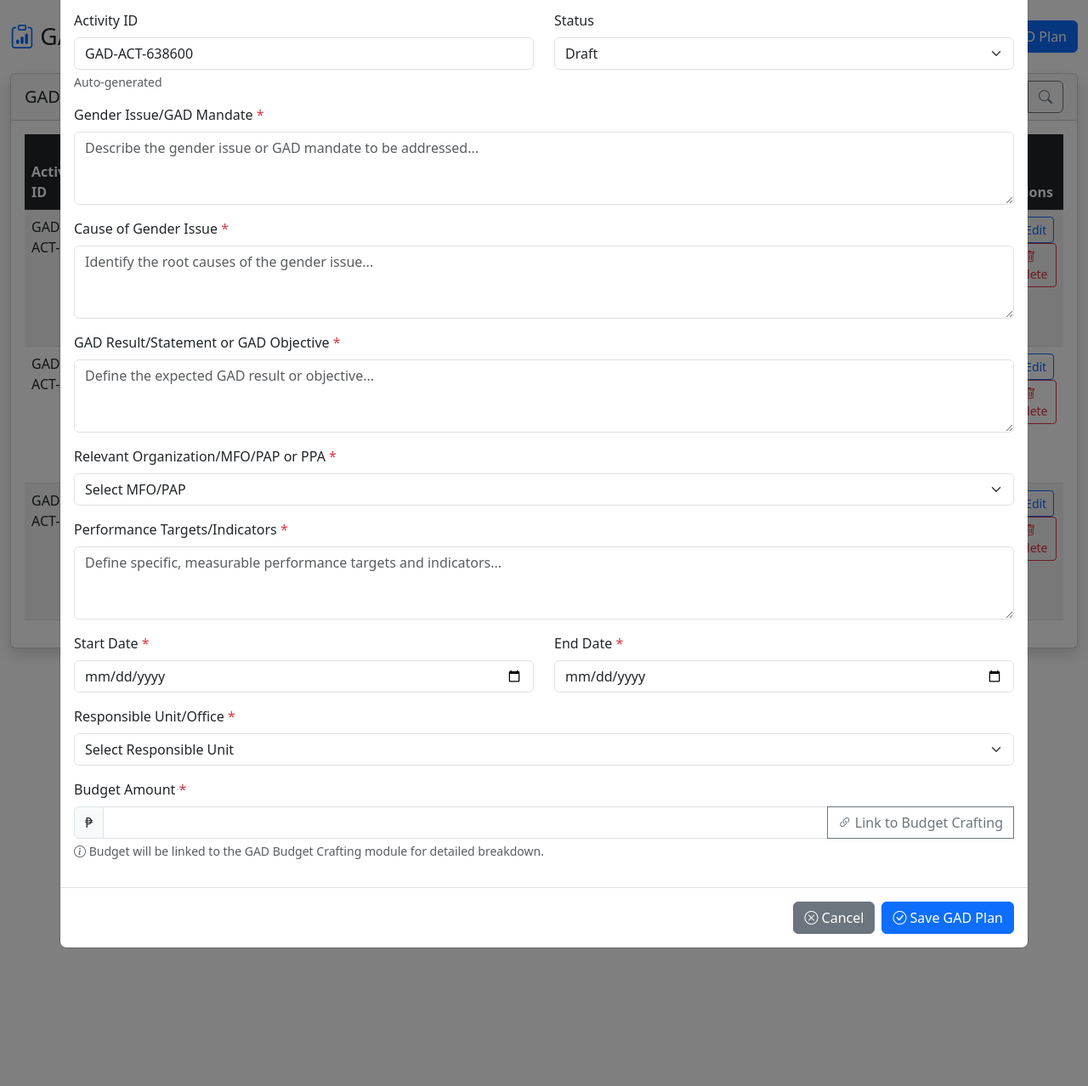
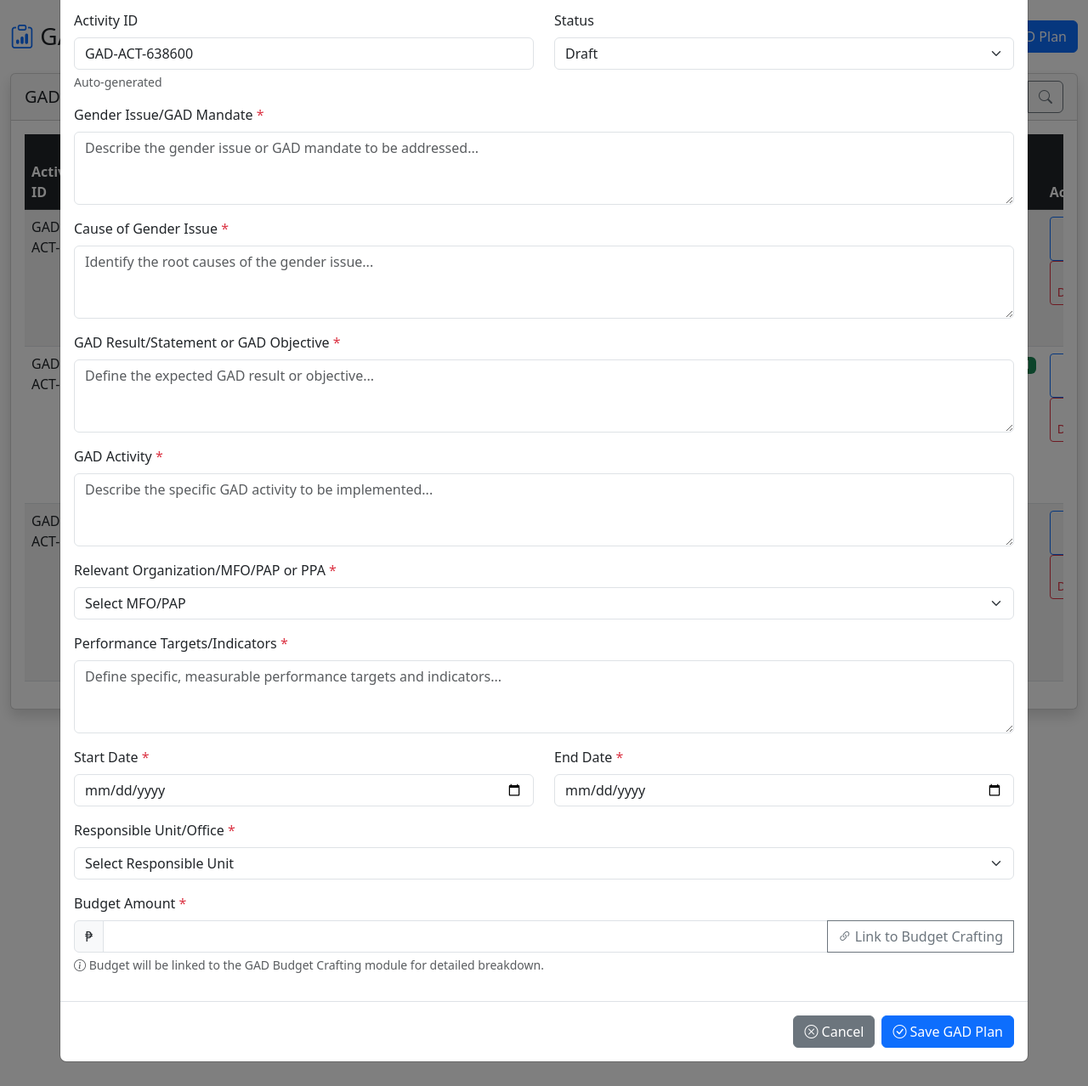
Before and after one commit to Jmcinco/gadmonitoringnew, a CodeIgniter 4 app: the page made by app/Views/Member/PlanPreparation.php in a window 1280 px wide, after a click on "Create GAD Plan". Shown: the part 96-1374 px from the top of the page at 85% size. Run offline with PHP 8.4 and a stand-in for CodeIgniter, Linux system fonts and the light colour scheme; the template is opened without the code that fills it, so the values that code supplies are empty; some libraries are stand-ins or nearby versions.

Commit message:
Revised some files

```diff
--- a/app/Views/Member/PlanPreparation.php
+++ b/app/Views/Member/PlanPreparation.php
@@ -123,6 +123,7 @@
                                         <th>Gender Issue/GAD Mandate</th>
                                         <th>Cause of Gender Issue</th>
                                         <th>GAD Objective</th>
+                                        <th>GAD Activity</th>
                                         <th>Relevant MFO/PAP</th>
                                         <th>Performance Targets</th>
                                         <th>Timeline</th>
@@ -138,6 +139,7 @@
                                         <td>Gender disparities in leadership positions</td>
                                         <td>Limited opportunities for women in senior roles</td>
                                         <td>Increase women's representation in leadership by 25%</td>
+                                        <td>Conduct leadership development program for women employees</td>
                                         <td>MFO001 - Human Resource Development</td>
                                         <td>Train 50 women leaders, promote 10 to senior positions</td>
                                         <td>Jan 2025 - Dec 2025</td>
@@ -162,6 +164,7 @@
                                         <td>Workplace harassment and discrimination</td>
                                         <td>Lack of awareness and reporting mechanisms</td>
                                         <td>Establish zero-tolerance policy and reporting system</td>
+                                        <td>Develop and implement anti-harassment policy with reporting mechanisms</td>
                                         <td>MFO002 - Policy Development</td>
                                         <td>Implement policy, train 100 employees, reduce incidents by 80%</td>
                                         <td>Mar 2025 - Sep 2025</td>
@@ -186,6 +189,7 @@
                                         <td>Unequal access to professional development</td>
                                         <td>Gender bias in training selection and opportunities</td>
                                         <td>Ensure equal access to professional development programs</td>
+                                        <td>Implement gender-responsive training and development program</td>
                                         <td>MFO003 - Capacity Building</td>
                                         <td>Provide training to 200 employees (50% women), track participation</td>
                                         <td>Jun 2025 - Nov 2025</td>
@@ -266,6 +270,14 @@
                             <textarea class="form-control" id="gadObjective" name="gadObjective" rows="3" placeholder="Define the expected GAD result or objective..." required></textarea>
                             <div class="invalid-feedback">
                                 Please provide the GAD objective or result statement.
+                            </div>
+                        </div>
+
+                        <div class="mb-3">
+                            <label for="gadActivity" class="form-label">GAD Activity <span class="text-danger">*</span></label>
+                            <textarea class="form-control" id="gadActivity" name="gadActivity" rows="3" placeholder="Describe the specific GAD activity to be implemented..." required></textarea>
+                            <div class="invalid-feedback">
+                                Please provide the GAD activity description.
                             </div>
                         </div>
 
```
Also changed, not shown: app/Views/Focal/PlanPreparation.php (+19 -13 lines).
